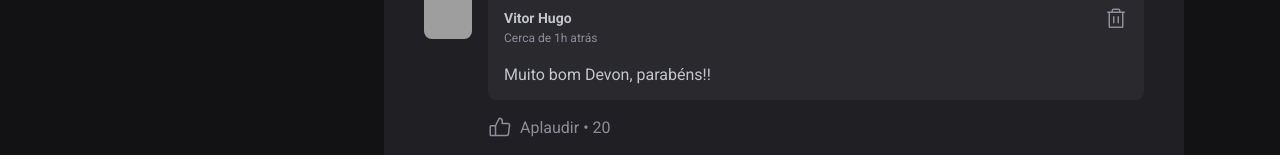
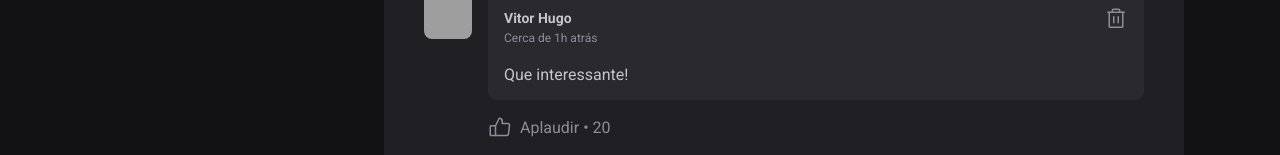
Before and after one commit to vhpinto/react-fundamentos, a React (Vite) app: page / in a window 1280 px wide. Shown: the part 594-749 px from the top of the page. Built offline with nearby package versions, Linux system fonts and the light colour scheme; grey boxes are pictures that could not be loaded.

Commit message:
Props de content do componente Content

```diff
--- a/src/components/Comment.jsx
+++ b/src/components/Comment.jsx
@@ -2,7 +2,7 @@ import styles from './Comment.module.css';
 import { Trash, ThumbsUp } from 'phosphor-react';
 import { Avatar } from './Avatar';
 
-export function Comment() {
+export function Comment({ content }) {
     return(
         <div className={styles.comment}>
             <Avatar hasBorder={false} src='https://github.com/vhpinto.png' />
@@ -19,7 +19,7 @@ export function Comment() {
                         </button>
                     </header>
 
-                    <p>Muito bom Devon, parabéns!!</p>
+                    <p>{content}</p>
                 </div>
                 <footer>
                     <button title='Dar like no comentário'>
```
